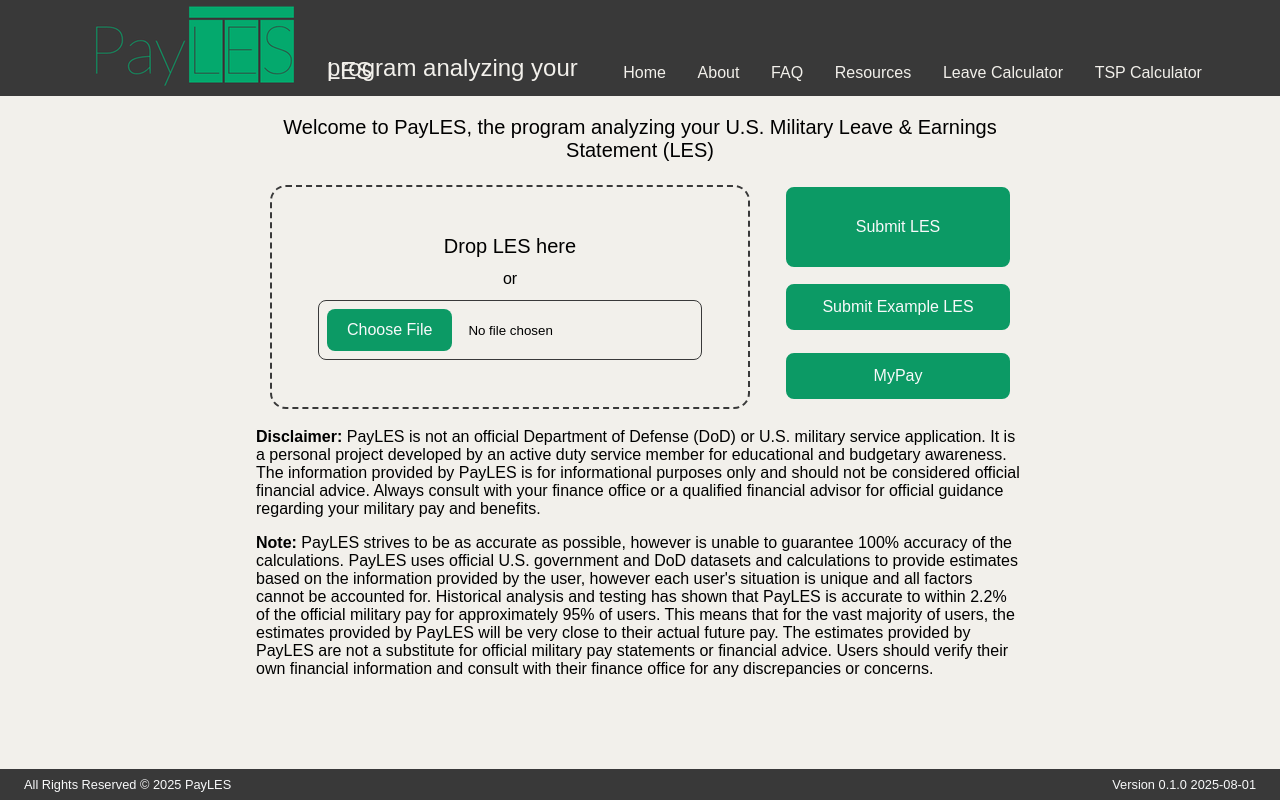
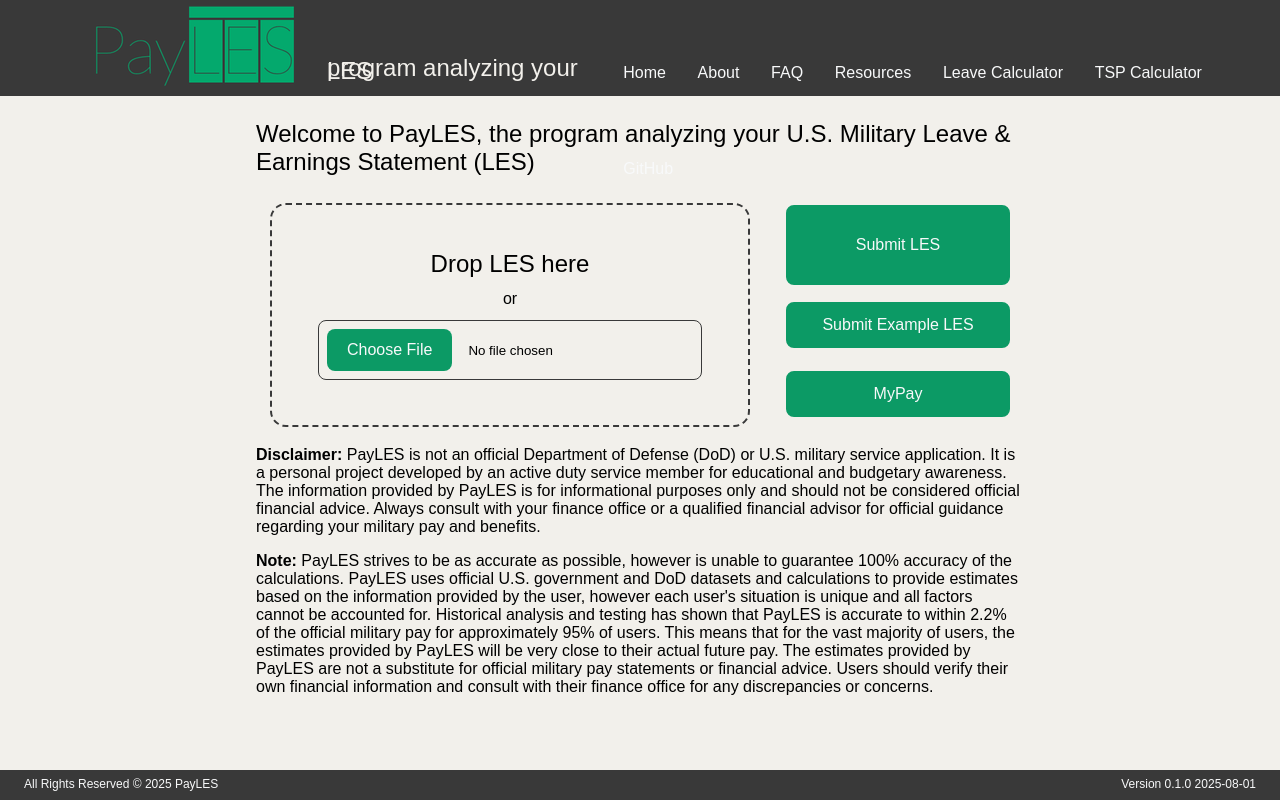
Before and after one commit to west757/PayLES, a Flask app: page / in a window 1280 px wide. Run offline with Flask 3, Linux system fonts and the light colour scheme; some libraries are stand-ins or nearby versions.

Commit message:
Updating css and simplifying code

```diff
--- a/app/main.py
+++ b/app/main.py
@@ -728,6 +728,9 @@ def calculate_taxed_income(PAYDF_TEMPLATE, paydf, col_idx):
         header = row['header']
         match = PAYDF_TEMPLATE[PAYDF_TEMPLATE['header'] == header]
 
+        if match.empty:
+            continue
+
         row_type = match.iloc[0]['type']
 
         if row_type == 'E':
@@ -765,6 +768,10 @@ def calculate_total_taxes(PAYDF_TEMPLATE, paydf, col_idx):
     for _, row in rows.iterrows():
         header = row['header']
         match = PAYDF_TEMPLATE[PAYDF_TEMPLATE['header'] == header]
+
+        if match.empty:
+            continue
+
         tax_flag = match.iloc[0]['tax']
 
         if tax_flag:
@@ -837,7 +844,7 @@ def update_paydf():
 
     custom_rows_json = request.form.get('custom_rows', None)
     custom_rows = []
-
+    print(custom_rows_json)
     if custom_rows_json:
         custom_rows = json.loads(custom_rows_json)
 
@@ -850,7 +857,7 @@ def update_paydf():
             if row.get('type') == 'D':
                 row['values'] = [-abs(v) for v in row['values']]
 
-            row['tax'] = True if str(row.get('tax', '')) == 'on' else False
+            row['tax'] = row.get('tax', False)
 
     remove_custom_template_rows(PAYDF_TEMPLATE)
     add_custom_template_rows(PAYDF_TEMPLATE, custom_rows)
--- a/app/static/script.js
+++ b/app/static/script.js
@@ -208,7 +208,28 @@ function renderCustomRows() {
 
             // Tax cell with label
             let taxTd = document.createElement('td');
-            taxTd.innerHTML = `<label style='margin-right:6px;'>Tax:</label><input type="checkbox" ${row.tax ? 'checked' : ''} />`;
+            taxTd.innerHTML = `
+                <div style="display:inline-block; position:relative;">
+                <label style='margin-left:8px;'>Tax:</label>
+                    <input type="checkbox" ${row.tax ? 'checked' : ''} style="margin-right:4px;" />
+                    <span
+                        class="tax-tooltip-icon"
+                        style="
+                            font-size:13px;
+                            cursor:pointer;
+                            position:absolute;
+                            top:-8px;
+                            right:-10px;
+                            background:white;
+                            border-radius:50%;
+                            padding:0 2px;
+                            line-height:1;
+                        "
+                        onmouseenter="showTooltip(event, 'Used to indicate if the row is used for tax purposes. If the row is an entitlement, it sets whether the row is taxable income or non-taxable income. If the row is a deduction, it sets whether or not the row is a tax to be added to total taxes.')"
+                        onmouseleave="hideTooltip()"
+                    >?</span>
+                </div>
+            `;
             tr.appendChild(taxTd);
 
             // Value inputs for each month column
--- a/app/static/style.css
+++ b/app/static/style.css
@@ -1,20 +1,19 @@
 :root {
-    --white: #F8F9FA;
     --background_color: #F2F0EB;
     --dark_text_color: #000000;
     --light_text_color: #F8F9FA;
     --primary_dark_accent_color: #393939;
     --secondary_dark_accent_color: #999999;
-    --primary_light_accent_color: #f1f1f1;
-    --lightgray: #f1f1f1;
+    --primary_light_accent_color: #F8F9FA;
+    --secondary_light_accent_color: #f1f1f1;
+    --input_background_color: #eeeeee;
+    --table_border_color: #dddddd;
     --primary_green_accent_color: #0c9a65;
     --secondary_green_accent_color: #04a96d;
-    --input_background: #eee;
-    --table_border: #ddd;
-    --blue: #3c94f1;
-    --red: #f06f65;
     --highlight_green_color: #4fd1a2;
     --highlight_yellow_color: #baf35f;
+    --highlight_blue_color: #3c94f1;
+    --highlight_red_color: #f06f65;
 }
 
 html {
@@ -38,6 +37,17 @@ body {
     padding: 0;
 }
 
+.text-large {
+    font-size: 1.5rem;
+}
+
+.text-default {
+    font-size: 1rem;
+}
+
+.text-small {
+    font-size: 0.75rem;
+}
 
 /* =========================
    header and nav
@@ -91,7 +100,7 @@ nav ul {
 }
 
 nav a {
-    color: var(--background_color);
+    color: var(--light_text_color);
     display: block;
     height: inherit;
     text-decoration: none;
@@ -137,7 +146,6 @@ footer {
     display: flex;
     justify-content: space-between;
     align-items: center;
-    font-size: 0.8rem;
     line-height: 0.35rem;
     margin-top: auto;
     width: 100%;
@@ -184,73 +191,6 @@ footer {
         visibility: hidden;
     }
 }
-
-
-
-/* =========================
-   home form drag and drop
-   ========================= */
-
-#home-drop {
-    align-items: center;
-    border: 2px dashed var(--primary_dark_accent_color);
-    border-radius: 1rem;
-    cursor: pointer;
-    display: flex;
-    flex-direction: column;
-    gap: 0.75rem;
-    height: 14rem;
-    justify-content: center;
-    padding: 1rem;
-    position: relative;
-    transition: background .2s ease-in-out;
-    width: 30rem;
-}
-
-#home-drop:hover, #home-drop.drag-active {
-    background-color: var(--input_background);
-}
-
-#drop-title {
-    font-size: 1.25rem;
-    text-align: center;
-}
-
-
-
-/* =========================
-   home file input
-   ========================= */
-
-input[type=file] {
-    border: 1px solid var(--primary_dark_accent_color);
-    border-radius: 0.5rem;
-    cursor: pointer;
-    max-width: 100%;
-    padding: 0.5rem;
-}
-
-input[type=file]::file-selector-button {
-    background-color: var(--primary_green_accent_color);
-    border: none;
-    border-radius: 0.5rem;
-    color: var(--light_text_color);
-    font-size: 1rem;
-    margin-right: 1rem;
-    padding: 0.75rem 1.25rem;
-    transition: background .2s ease-in-out;
-}
-
-input[type=file]::file-selector-button:hover {
-    background-color: var(--secondary_green_accent_color);
-    box-shadow: rgba(0, 0, 0, 0.25) 0 0.5rem 1rem;
-}
-
-#home-input {
-    width: 24rem;
-}
-
-
 
 
 /* =========================
--- a/app/templates/base.html
+++ b/app/templates/base.html
@@ -15,7 +15,7 @@
             <div id="logo">
                 <a href="{{ url_for('index') }}"><img src="{{ config['LOGO']}}" alt="PayLES Logo"></a>
             </div>
-            <div id="title">
+            <div id="title" class="text-large">
                 <p>program analyzing your LES</p>
             </div>
         </header>
@@ -46,7 +46,7 @@
         {% block content %}{% endblock %}
     </div>
 
-    <footer>
+    <footer class="text-small">
         <div id="footer-left">
             <p>All Rights Reserved &#xA9; 2025 PayLES</p>
         </div>
--- a/app/templates/home_form.html
+++ b/app/templates/home_form.html
@@ -2,8 +2,8 @@
     <tr>
         <form hx-post="/submit_les" hx-target="#home-form" hx-swap="innerHTML" enctype="multipart/form-data">
             <td rowspan=3>
-                <label for="home-input" id="home-drop">
-                    <span id="drop-title">Drop LES here</span>
+                <label id="home-drop" for="home-input">
+                    <span class="text-large">Drop LES here</span>
                     or
                     <input type="file" id="home-input" name="home-input" accept=".pdf">
                 </label>
--- a/app/templates/home_group.html
+++ b/app/templates/home_group.html
@@ -2,7 +2,7 @@
 {% block content %}
 
 <div id="home-group">
-    <p style="font-size: 20px; text-align:center;">
+    <p class="text-large">
         Welcome to PayLES, the program analyzing your U.S. Military Leave & Earnings Statement (LES)
     </p>
 
--- a/app/templates/paydf_modals.html
+++ b/app/templates/paydf_modals.html
@@ -50,7 +50,7 @@
                 <td class="modal-table">{{'${:,.2f}'.format(config['BAS_AMOUNT'][2]).replace('$-','$')}}</td>
             </tr>
         </table>
-        <p class="modal-text-small">
+        <p class="text-small">
             *BAS II is the monthly rate that may be payable to enlisted members on duty at a permanent station and assigned
             to single (unaccompanied) Government quarters, which do not have adequate food storage or preparation
             facilities, and where a Government mess is not available, and the Government  cannot otherwise make meals
@@ -391,7 +391,7 @@
             office to inquire about possible repayment options. If no action is taken the debt will be recouped in full the
             following pay period*.
         </p>
-        <p class="modal-text-small">
+        <p class="text-small">
             *Debt has not been satisfied until it shows up in the deductions column of your LES if paid by payroll deduction.
         </p>
     </div>
--- a/app/templates/settings_table.html
+++ b/app/templates/settings_table.html
@@ -63,10 +63,10 @@
                     <label>Add Custom Row:</label>
                 </div>
                 <div class="settings-row">
-                    <button id="add-row-entitlement">Entitlement</button>
+                    <button id="add-row-entitlement">Entitlement +$</button>
                 </div>
                 <div class="settings-row">
-                    <button id="add-row-deduction"">Deduction</button>
+                    <button id="add-row-deduction"">Deduction -$</button>
                 </div>
             </td>
         </tr>
```
Also changed, not shown: other parts of app/static/style.css (+73 -32 lines), 3 other files.
